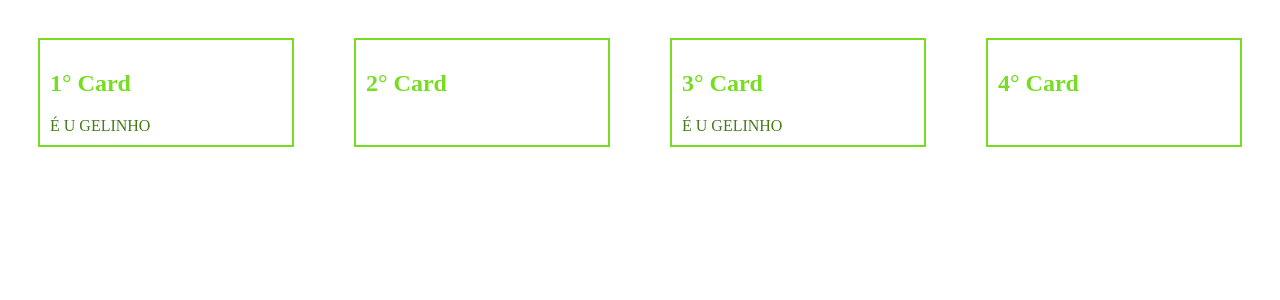
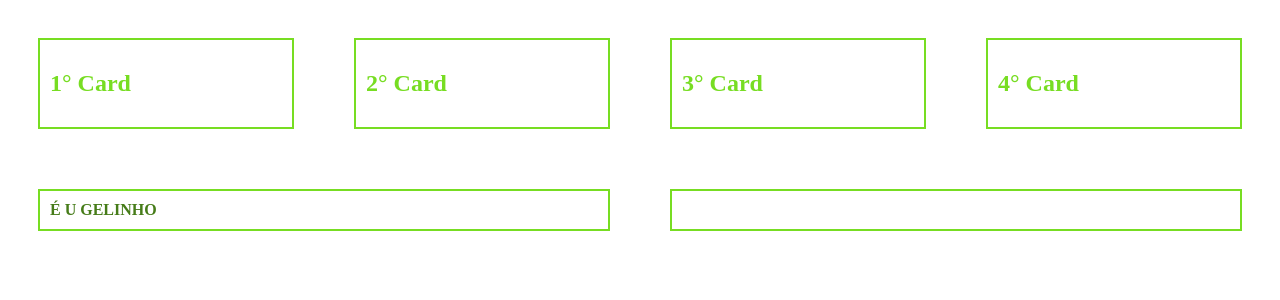
Before and after one commit to M4rc1an0/Aulas-FPR, a React (Create React App) app in the folder my-app/: page / in a window 1280 px wide. Shown: the top 300 px of the page. Built offline with nearby package versions, Linux system fonts and the light colour scheme.

Commit message:
correção-exercicios

```diff
--- a/my-app/src/App.js
+++ b/my-app/src/App.js
@@ -1,20 +1,27 @@
 import './App.css';
 import Card from './components/Cards';
+import Link from './components/Link';
 
 function App() {
 
-// fazer 4 cards que usem o mesmo componente, e que mostrem textos diferentes.
+  // fazer 4 cards que usem o mesmo componente, e que mostrem textos diferentes.
 
-// mostrar 2 links que consome o mesmo componente que vai ser passado um boleano por props
-// se eu passar 'true', exibe o link, se eu passar 'false' ou não passar nada, não exibe o link.
+  // mostrar 2 links que consome o mesmo componente que vai ser passado um boleano por props
+  // se eu passar 'true', exibe o link, se eu passar 'false' ou não passar nada, não exibe o link.
 
   return (
-    <div className="App">
-      <Card text="1° Card" link={true}/>
-      <Card text="2° Card" link={false}/>
-      <Card text="3° Card" link='true'/>
-      <Card text="4° Card"/>
-    </div>
+    <>
+      <div className="App">
+        <Card text="1° Card" />
+        <Card text="2° Card" />
+        <Card text="3° Card" />
+        <Card text="4° Card" />
+      </div>
+      <div className="App">
+        <Link render={true}/>
+        <Link/>
+      </div>
+    </>
   );
 }
 
--- a/my-app/src/components/Cards/index.jsx
+++ b/my-app/src/components/Cards/index.jsx
@@ -1,12 +1,9 @@
 import './styles.css';
 
-export default function Card({ text, link }) {
+export default function Card({ text }) {
     return (
         <div className="container">
             <h2>{text}</h2>
-            {link &&
-                <a>É U GELINHO</a>
-            }
         </div>
     )
 }
--- /dev/null
+++ b/my-app/src/components/Link/index.jsx
@@ -0,0 +1,11 @@
+import './styles.css';
+
+export default function Link({ render }) {
+    return (
+        <div className="container">
+            {render &&
+            <a>É U GELINHO</a>
+            }
+        </div>
+    )
+}
--- /dev/null
+++ b/my-app/src/components/Link/styles.css
@@ -0,0 +1,16 @@
+.container {
+    margin: 30px;
+    padding: 10px;
+    width: 100%;
+    border: solid 2px #7d2;
+}
+
+.container a{
+    color: #7d2;
+    font-weight: bold;
+}
+
+.container a {
+    color: rgb(70, 124, 25);
+    cursor: pointer;
+}
```
